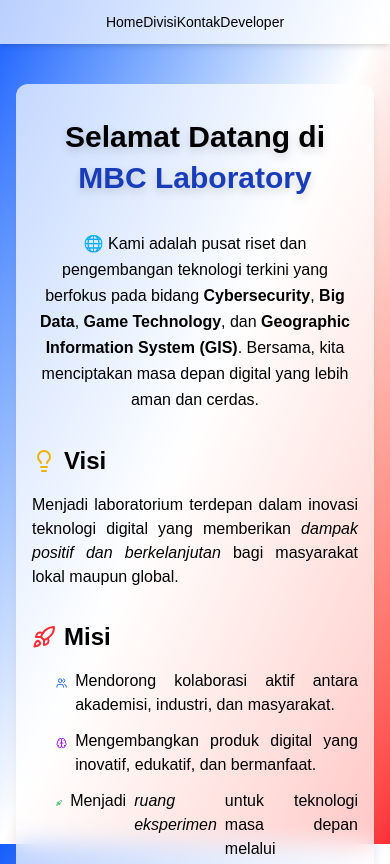
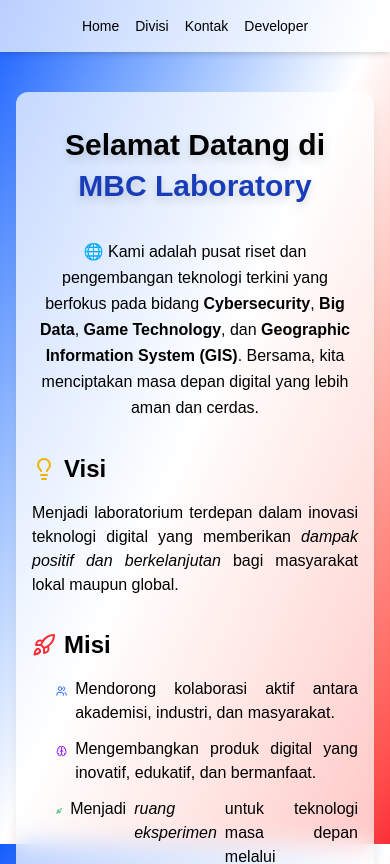
Before and after one commit to qrumii/mbc-laboratory, a Next.js app: page / in a window 390 px wide. Shown: the top 864 px of the page. Built offline with nearby package versions, Linux system fonts and the light colour scheme.

Commit message:
Update layout and developer page for responsive design

```diff
--- a/app/layout.tsx
+++ b/app/layout.tsx
@@ -1,4 +1,3 @@
-// layout.tsx
 import './globals.css';
 import Link from 'next/link';
 
@@ -9,11 +8,11 @@ export const metadata = {
 
 export default function RootLayout({ children }: { children: React.ReactNode }) {
   return (
-    <html lang="en" className="h-full">
+    <html lang="id" className="h-full">
       <body className="min-h-screen w-full bg-gradient-to-br from-blue-600 via-white to-red-500 text-black flex flex-col">
         {/* Header */}
         <header className="backdrop-blur-md bg-white/70 sticky top-0 z-50 shadow-md">
-          <nav className="max-w-6xl mx-auto px-4 sm:px-6 py-3 flex flex-wrap gap-y-2 sm:gap-8 text-sm sm:text-lg font-medium text-black justify-center sm:justify-start">
+          <nav className="max-w-6xl mx-auto px-4 sm:px-6 py-4 flex flex-wrap items-center justify-center sm:justify-start gap-4 sm:gap-8 text-sm sm:text-lg font-medium text-black">
             <Link href="/" className="hover:text-blue-700 transition">Home</Link>
             <Link href="/divisi" className="hover:text-blue-700 transition">Divisi</Link>
             <Link href="/kontak" className="hover:text-blue-700 transition">Kontak</Link>
```
